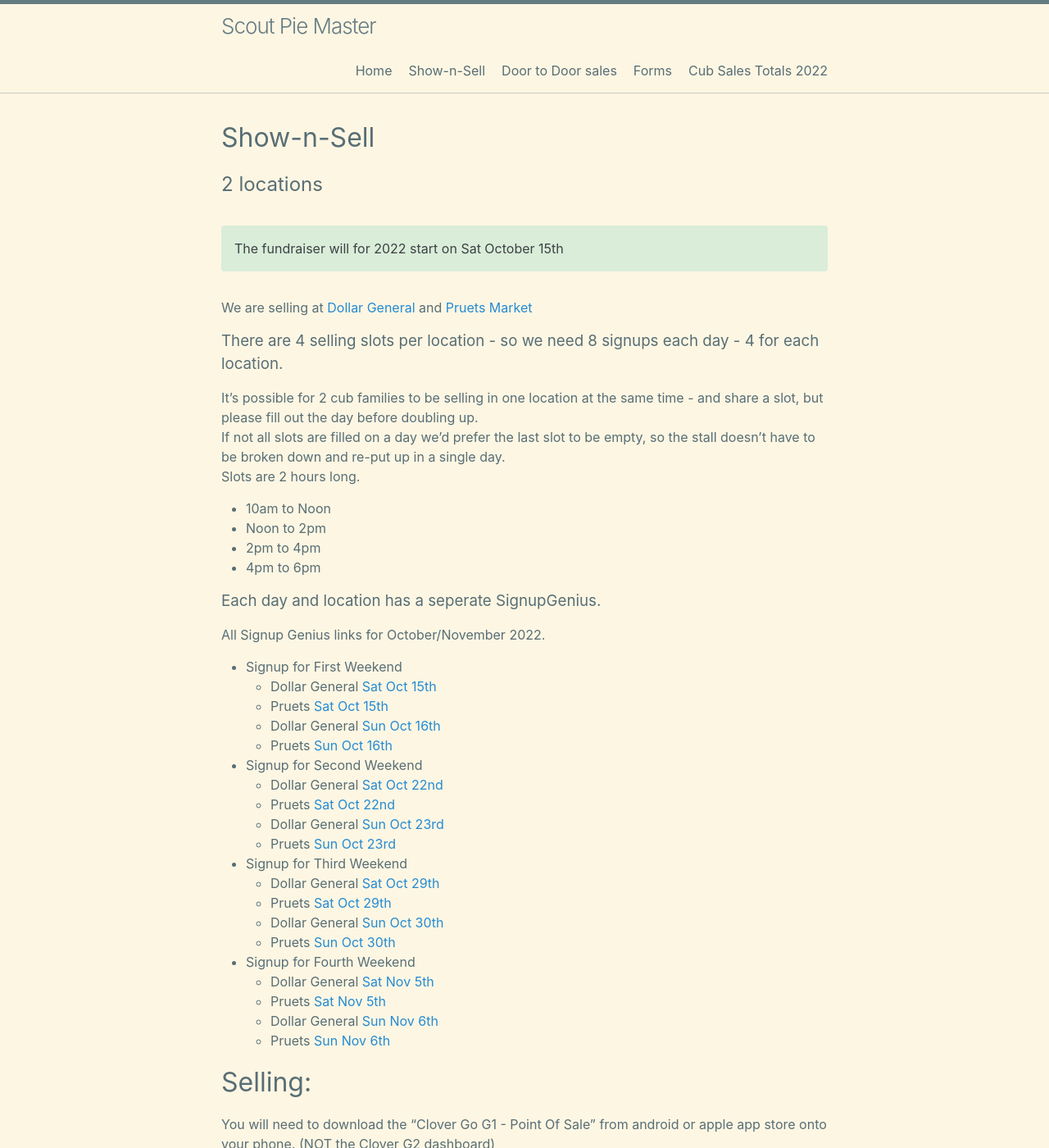
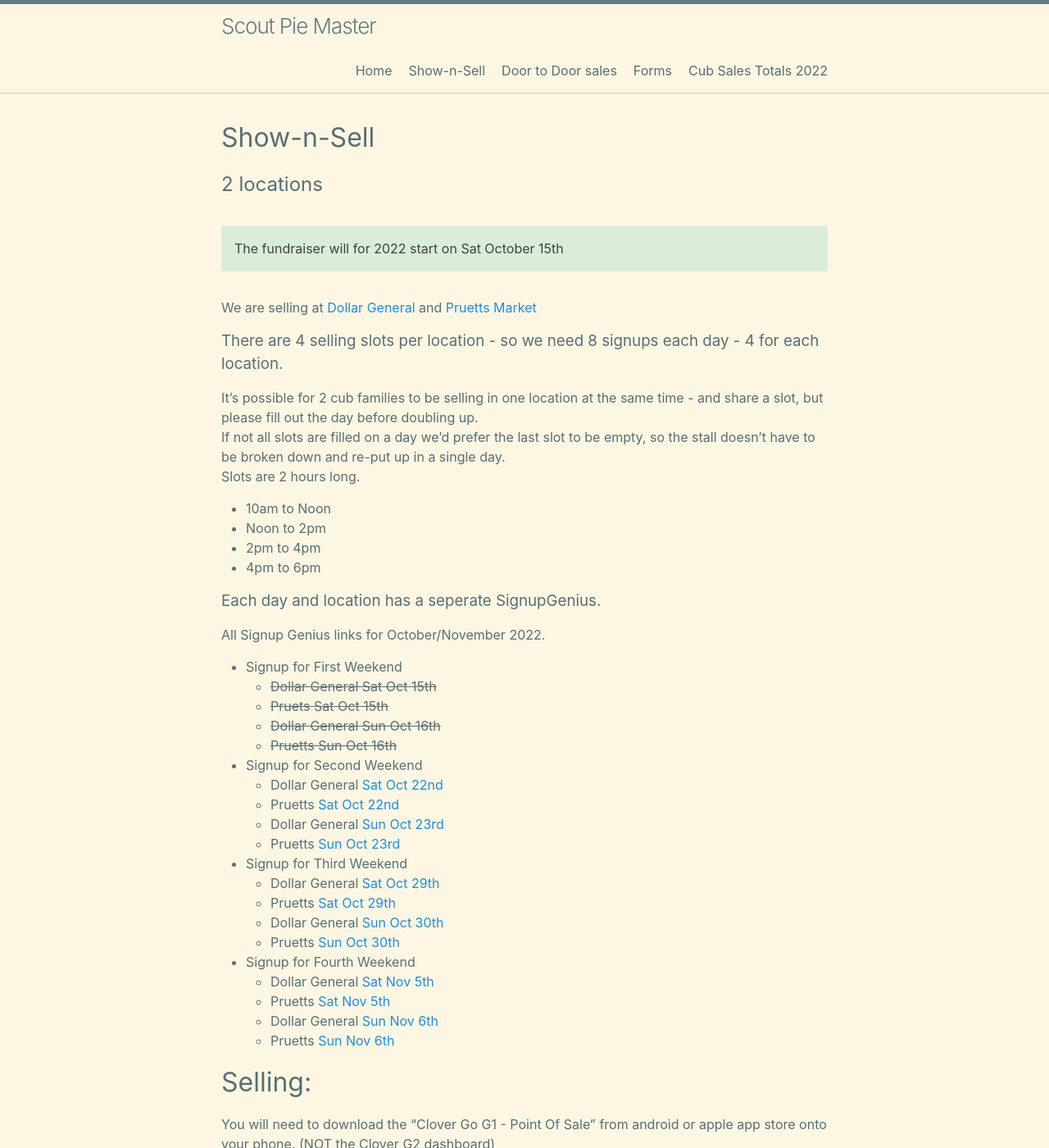
Before and after one commit to CodeJourneymen/scoutpiemaster, a Jekyll site: the page built from shownsell.md, in a window 1280 px wide and 1400 px high. Shown: the whole window at 82% size. Built offline with Jekyll 4.4.1, drawn with Linux system fonts in a browser that asks for light colours.

Commit message:
remove first weekend links
Signed-off-by: Lee Walker <lee@codejourneymen.com>

```diff
--- a/shownsell.md
+++ b/shownsell.md
@@ -9,7 +9,7 @@ permalink: /shownsell/
 The fundraiser  will for 2022 start on Sat October 15th<br/>
 {: .notice--success }
 
-We are selling at [Dollar General](https://www.google.com/maps/place/Dollar+General/@35.1744822,-85.3314633,17z/data=!3m2!4b1!5s0x8860f449559ad427:0xd12cea5ca04fd5cf!4m5!3m4!1s0x8860f44bffddafb7:0x14737cbbf3090bd2!8m2!3d35.1744822!4d-85.3292746) and [Pruets Market](https://www.google.com/maps/place/Pruett's+Market/@35.1386309,-85.330655,17z/data=!3m1!4b1!4m5!3m4!1s0x8860f5919d29f255:0x510723ddf790f66a!8m2!3d35.1386309!4d-85.328461)
+We are selling at [Dollar General](https://www.google.com/maps/place/Dollar+General/@35.1744822,-85.3314633,17z/data=!3m2!4b1!5s0x8860f449559ad427:0xd12cea5ca04fd5cf!4m5!3m4!1s0x8860f44bffddafb7:0x14737cbbf3090bd2!8m2!3d35.1744822!4d-85.3292746) and [Pruetts Market](https://www.google.com/maps/place/Pruett's+Market/@35.1386309,-85.330655,17z/data=!3m1!4b1!4m5!3m4!1s0x8860f5919d29f255:0x510723ddf790f66a!8m2!3d35.1386309!4d-85.328461)
 
 ### There are 4 selling slots per location  - so we need 8 signups each day - 4 for each location.
 
@@ -25,25 +25,25 @@ Slots are 2 hours long.
 
 All Signup Genius links for October/November 2022.
 - Signup for First Weekend
-  - Dollar General [Sat Oct 15th](https://www.signupgenius.com/go/5080C4BAFAA29A2FA7-3116)
-  - Pruets [Sat Oct 15th](https://www.signupgenius.com/go/5080c4bafaa29a2fa7-31162)
-  - Dollar General [Sun Oct 16th](https://www.signupgenius.com/go/5080C4BAFAA29A2FA7-31164)
-  - Pruets [Sun Oct 16th](https://www.signupgenius.com/go/5080C4BAFAA29A2FA7-31163)
+  - <s>Dollar General Sat Oct 15th</s>
+  - <s>Pruets Sat Oct 15th</s>
+  - <s>Dollar General Sun Oct 16th</s>
+  - <s>Pruetts Sun Oct 16th</s>
 - Signup for Second Weekend
   - Dollar General [Sat Oct 22nd](https://www.signupgenius.com/go/5080C4BAFAA29A2FA7-31165)
-  - Pruets [Sat Oct 22nd](https://www.signupgenius.com/go/5080C4BAFAA29A2FA7-31166)
+  - Pruetts [Sat Oct 22nd](https://www.signupgenius.com/go/5080C4BAFAA29A2FA7-31166)
   - Dollar General [Sun Oct 23rd](https://www.signupgenius.com/go/5080C4BAFAA29A2FA7-31167)
-  - Pruets [Sun Oct 23rd](https://www.signupgenius.com/go/5080C4BAFAA29A2FA7-31168)
+  - Pruetts [Sun Oct 23rd](https://www.signupgenius.com/go/5080C4BAFAA29A2FA7-31168)
 - Signup for Third Weekend
   - Dollar General [Sat Oct 29th](https://www.signupgenius.com/go/5080C4BAFAA29A2FA7-31169)
-  - Pruets [Sat Oct 29th](https://www.signupgenius.com/go/5080C4BAFAA29A2FA7-311610)
+  - Pruetts [Sat Oct 29th](https://www.signupgenius.com/go/5080C4BAFAA29A2FA7-311610)
   - Dollar General [Sun Oct 30th](https://www.signupgenius.com/go/5080C4BAFAA29A2FA7-311611)
-  - Pruets [Sun Oct 30th](https://www.signupgenius.com/go/5080C4BAFAA29A2FA7-311612)
+  - Pruetts [Sun Oct 30th](https://www.signupgenius.com/go/5080C4BAFAA29A2FA7-311612)
 - Signup for Fourth Weekend
   - Dollar General [Sat Nov 5th](https://www.signupgenius.com/go/5080C4BAFAA29A2FA7-311613)
-  - Pruets [Sat Nov 5th](https://www.signupgenius.com/go/5080C4BAFAA29A2FA7-311614)
+  - Pruetts [Sat Nov 5th](https://www.signupgenius.com/go/5080C4BAFAA29A2FA7-311614)
   - Dollar General [Sun Nov 6th](https://www.signupgenius.com/go/5080C4BAFAA29A2FA7-311615)
-  - Pruets [Sun Nov 6th](https://www.signupgenius.com/go/5080C4BAFAA29A2FA7-31161)
+  - Pruetts [Sun Nov 6th](https://www.signupgenius.com/go/5080C4BAFAA29A2FA7-31161)
 
 
 
```
